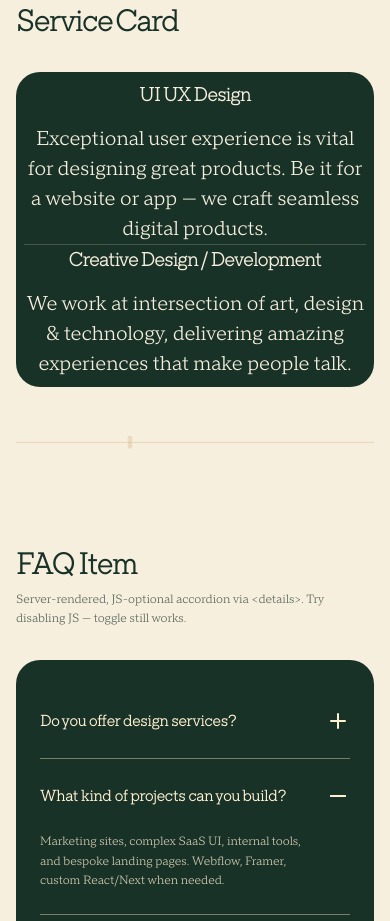
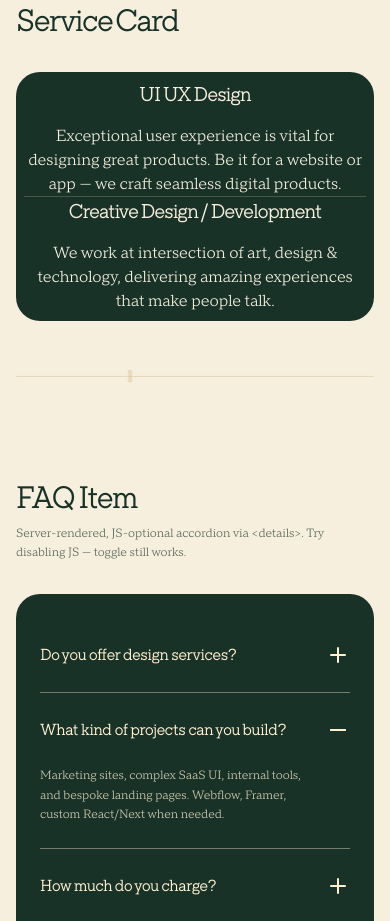
Before and after one commit to teamEPYC/epyc-website-nextjs, a Next.js app: page /styleguide in a window 390 px wide. Shown: the part 8560-9481 px from the top of the page. Built offline with nearby package versions, Linux system fonts and the light colour scheme; a web font is replaced by a local one.

Commit message:
fix text sizes

```diff
--- a/components/sections/brands.tsx
+++ b/components/sections/brands.tsx
@@ -9,7 +9,7 @@ export function Brands() {
   return (
     <Section tone="beige" className="py-12 ">
       <Container className="max-w-[1150px] px-0 sm:px-0 lg:px-0">
-        <Reveal className="flex flex-col gap-20">
+        <Reveal className="flex flex-col gap-4 lg:gap-20">
           <div className="flex px-4 lg:px-0 justify-center">
             <SectionHeading className="text-left w-full">Our Brands</SectionHeading>
           </div>
--- a/components/sections/services.tsx
+++ b/components/sections/services.tsx
@@ -7,7 +7,7 @@ import { PaperBackground } from '../ui/paper-background'
 
 export function Services() {
   return (
-    <PaperBackground className="relative flex h-auto w-full flex-col items-center justify-center overflow-hidden bg-ink px-6 py-12 sm:h-screen sm:max-h-[1080px]">
+    <PaperBackground className="relative flex h-auto w-full flex-col items-center justify-center overflow-hidden bg-ink px-0 lg:px-6 lg:py-12 py-6 sm:h-screen sm:max-h-[1080px]">
       {/* Vertical divider — sm+ only, full section height */}
       <div
         aria-hidden
@@ -16,9 +16,7 @@ export function Services() {
 
       {/* Mobile-only heading. Plain h2 (no "/ ... /" slashes) to match the
           design reference; sm+ shows the crimson ServicesStamp instead. */}
-      <h2 className="mb-8 text-center text-h2-light text-cream sm:hidden">
-        Our Services
-      </h2>
+      <h2 className="mb-8 text-center text-h2-light text-cream sm:hidden">Our Services</h2>
 
       <Container
         width="content"
--- a/components/ui/service-card.tsx
+++ b/components/ui/service-card.tsx
@@ -20,7 +20,7 @@ export function ServiceCard({ title, body, className, align = 'center' }: Servic
       <h3 className="text-h3 text-beige">{title}</h3>
       <p
         className={cn(
-          'text-body text-[20px]',
+          'text-body text-base lg:text-[20px]',
           align === 'center' ? 'max-w-sm text-beige' : 'text-beige',
         )}
       >
```
